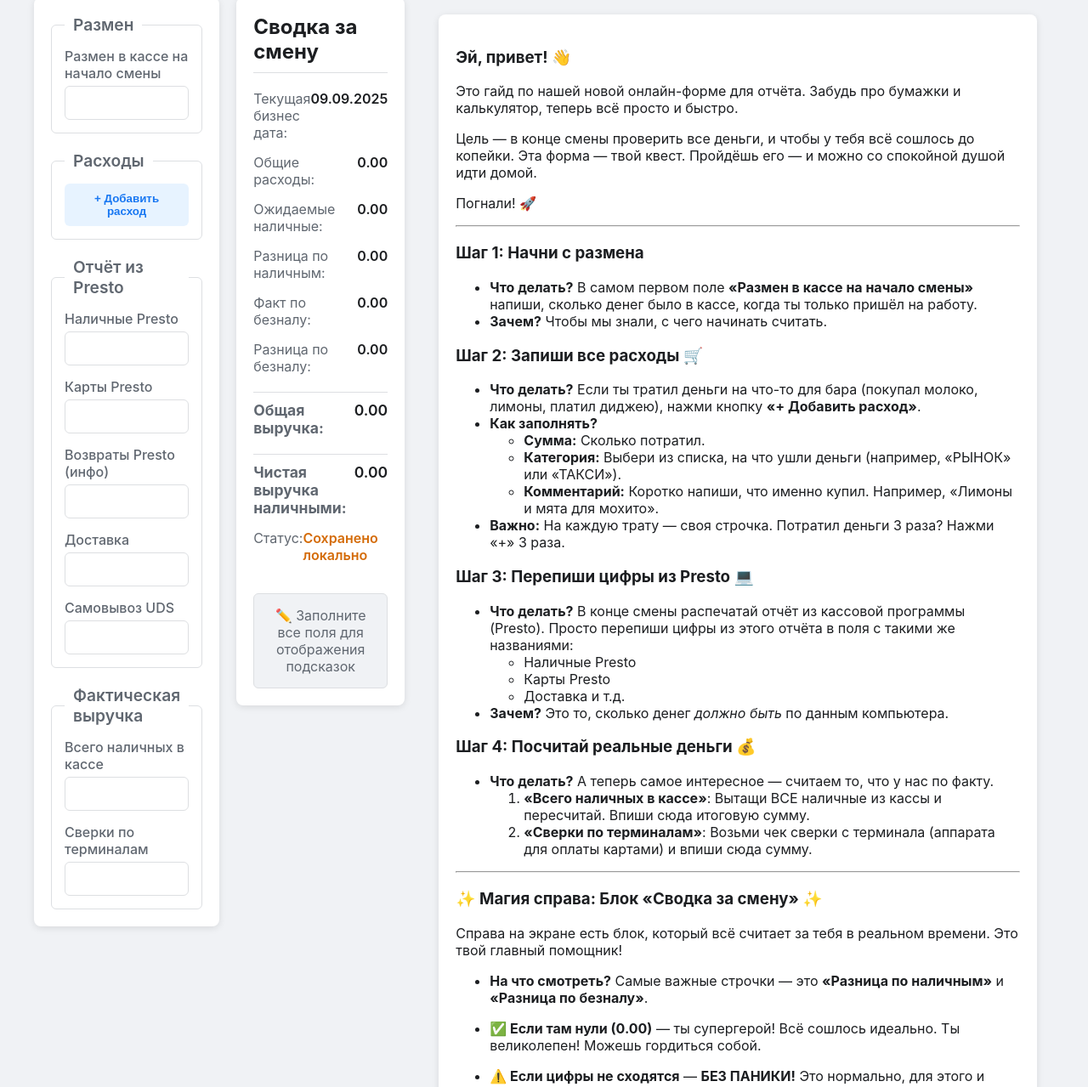
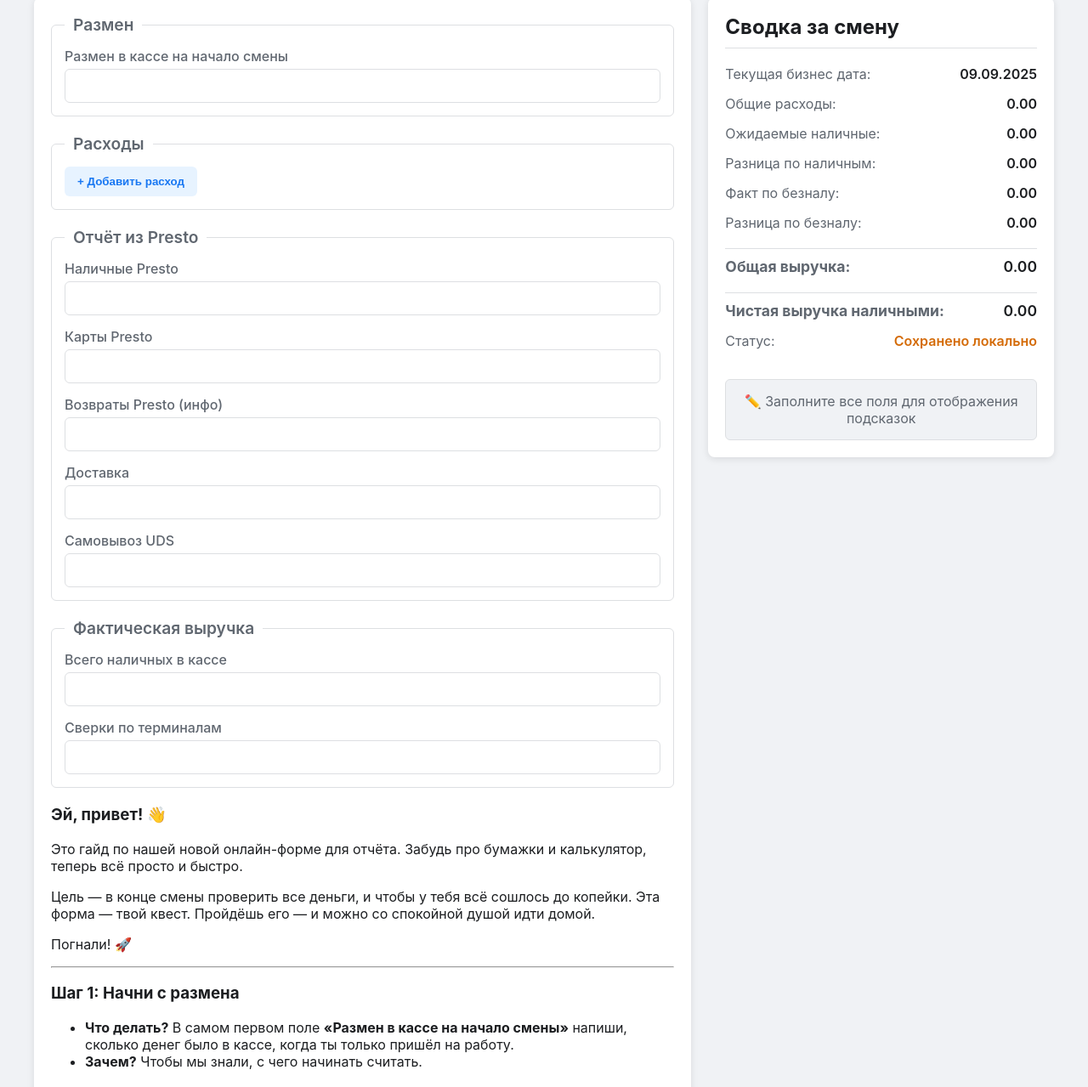
Before and after one commit to sashatroshin/gemini-test-4, a plain HTML site: page index.html in a window 1280 px wide. Shown: the part 128-1407 px from the top of the page at 85% size. Drawn offline with nearby package versions, Linux system fonts and the light colour scheme.

Commit message:
refactor: Скорректирована верстка блока инструкции
   - Изменена структура HTML для корректного позиционирования блока с инструкцией.
   - Блок перемещен внутрь основного контейнера форм (.form-container), чтобы отображаться в левой колонке под полями для ввода, а не в виде отдельной колонки.

```diff
--- a/index.html
+++ b/index.html
@@ -65,6 +65,7 @@
                     </div>
                 </fieldset>
             </form>
+            <div id="instruction-container" style="margin-top: 20px;"></div>
         </div>
         <div class="summary-container">
             <h2>Сводка за смену</h2>
@@ -108,11 +109,6 @@
             <div id="summary-messages"></div>
         </div>
     </div>
-
-    <div class="container">
-        <div id="instruction-container" class="form-container" style="flex: 1;"></div>
-    </div>
-
     <script src="app.js?v=1.0.1"></script>
 </body>
 </html>
```
